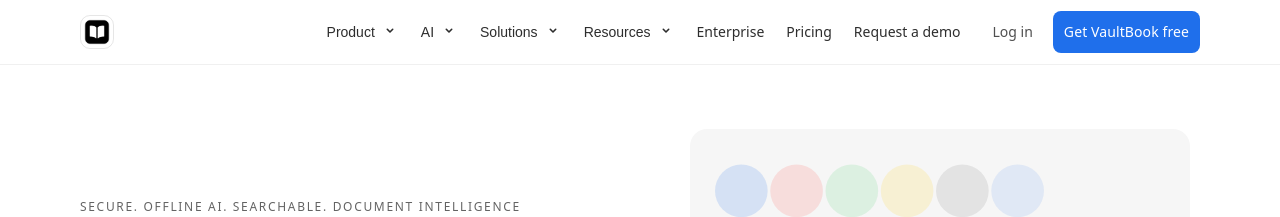
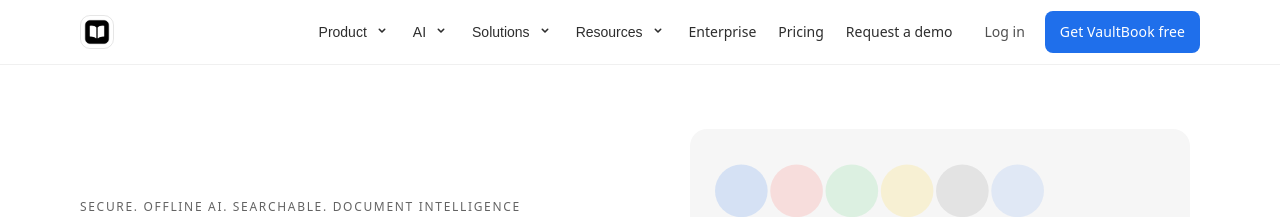
Before and after one commit to k2xn258k2x-cmyk/k2xn258k2x-cmyk.github.io, a Jekyll site: the page built from index.html, in a window 1280 px wide. Shown: the top 217 px of the page. Built offline with Jekyll 4.4.1, drawn with Linux system fonts in a browser that asks for light colours.

Commit message:
Update style.css

```diff
--- a/assets/css/style.css
+++ b/assets/css/style.css
@@ -180,7 +180,7 @@ a.nav-link.plain{ cursor:pointer; }
 .site-header .nav-cta .btn.btn-primary{
   border-radius: 8px;
   box-shadow: none !important;
-  padding: 6px 10px !important;
+  padding: 6px 14px !important;
   min-height: 20px;
   font-size: 14px !important;
 }
```
